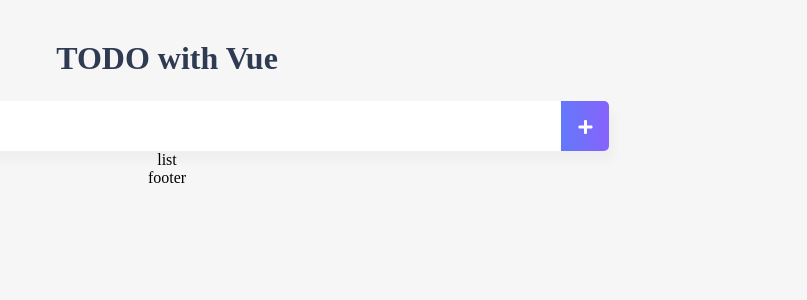
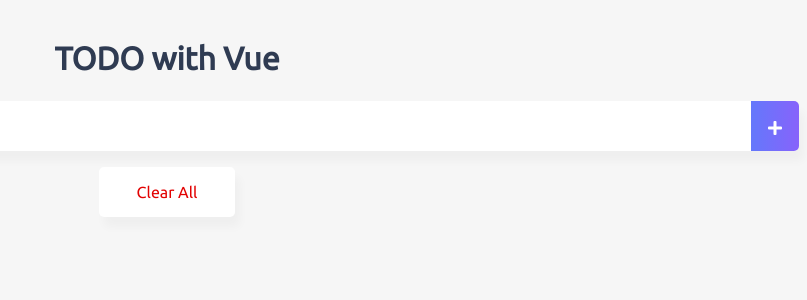
Before and after one commit to lbu0413/vue-todo-app, a Vue app: page / in a window 1280 px wide. Shown: the top 300 px of the page, without its empty margins (473-1280 px from the left). Built offline with nearby package versions, Linux system fonts and the light colour scheme.

Commit message:
todo app basic functionality implemented

```diff
--- a/src/App.vue
+++ b/src/App.vue
@@ -27,6 +27,9 @@
 </script>
 
 <style>
+  * {
+    font-family: 'Ubuntu', sans-serif;
+  }
   body{
     text-align: center;
     background-color: #f6f6f6;
--- a/src/components/TodoFooter.vue
+++ b/src/components/TodoFooter.vue
@@ -1,15 +1,31 @@
 <template>
-  <div>
-      footer
+  <div class="clearAllContainer shadow">
+      <span class="clearAllBtn" v-on:click="clearTodo">Clear All</span>
   </div>
 </template>
 
 <script>
 export default {
+    methods: {
+        clearTodo: function() {
+            localStorage.clear();
+        }
+    }
 
 }
 </script>
 
-<style>
-
+<style scoped>
+    .clearAllContainer {
+        width: 8.5rem;
+        height: 50px;
+        line-height: 50px;
+        background-color: white;
+        border-radius: 5px;
+        margin: 0 auto;
+    }
+    .clearAllBtn {
+        color: #e20303;
+        display: block;
+    }
 </style>
--- a/src/components/TodoInput.vue
+++ b/src/components/TodoInput.vue
@@ -16,8 +16,11 @@
     },
     methods: {
         addTodo: function() {
-            localStorage.setItem(this.newTodoItem, this.newTodoItem);
-            this.clearInput();
+            if(this.newTodoItem !== '') {
+                let obj = {completed: false, item: this.newTodoItem};
+                localStorage.setItem(this.newTodoItem, JSON.stringify(obj));
+                this.clearInput();
+            }
         },
         clearInput: function() {
             this.newTodoItem = '';
@@ -32,8 +35,6 @@
     }
     .inputBox {
         background: white;
-        width: 70%;
-        margin: 0 auto;
         height: 50px;
         line-height: 50px;
         border-radius: 5px;
--- a/src/components/TodoList.vue
+++ b/src/components/TodoList.vue
@@ -1,15 +1,84 @@
 <template>
   <div>
-      list
+    <ul>
+        <li v-for="(todoItem, index) in todoItems" v-bind:key="todoItem.item" class="shadow">
+            <i class="checkBtn fas fa-check"
+            v-bind:class="{checkBtnCompleted: todoItem.completed}" v-on:click="toggleComplete(todoItem)">
+            </i>
+            <span v-bind:class="{textCompleted: todoItem.completed}">
+                {{ todoItem.item }}
+            </span>
+            <span class="removeBtn" v-on:click="removeTodo(todoItem, index)">
+                <i class="fas fa-trash-alt"></i>
+            </span>
+        </li>
+    </ul>
   </div>
 </template>
 
 <script>
 export default {
 
+    data: function() {
+        return {
+            todoItems: []
+        }
+    },
+    methods: {
+        removeTodo: function(todoItem, index) {
+            localStorage.removeItem(todoItem.item);
+            this.todoItems.splice(index, 1);
+        },
+        toggleComplete: function(todoItem) {
+            todoItem.completed = !todoItem.completed;
+            localStorage.removeItem(todoItem.item);
+            localStorage.setItem(todoItem.item, JSON.stringify(todoItem));
+        }
+    },
+    created: function() {
+        if(localStorage.length > 0) {
+            for(let i = 0; i < localStorage.length; i++) {
+                if(localStorage.key(i) !== 'loglevel:webpack-dev-server'){
+                    this.todoItems.push(JSON.parse(localStorage.getItem(localStorage.key(i))));
+                }
+            }
+        }
+    }
+
 }
 </script>
 
-<style>
-
+<style scoped>
+    ul {
+        list-style-type: none;
+        padding-left: 0px;
+        margin-top: 0;
+        text-align: left;
+    }
+    li {
+        display: flex;
+        min-height: 50px;
+        height: 50px;
+        line-height: 50px;
+        margin: 0.5rem 0;
+        padding: 0 0.9rem;
+        background: white;
+        border-radius: 5px;
+    }
+    .checkBtn {
+        line-height: 45px;
+        color: #62acde;
+        margin-right: 5px;
+    }
+    .checkBtnCompleted {
+        color: #b3adad;
+    }
+    .textCompleted {
+        text-decoration: line-through;
+        color: #b3adad;
+    }
+    .removeBtn {
+        margin-left: auto;
+        color: #de4343;
+    }
 </style>
```
